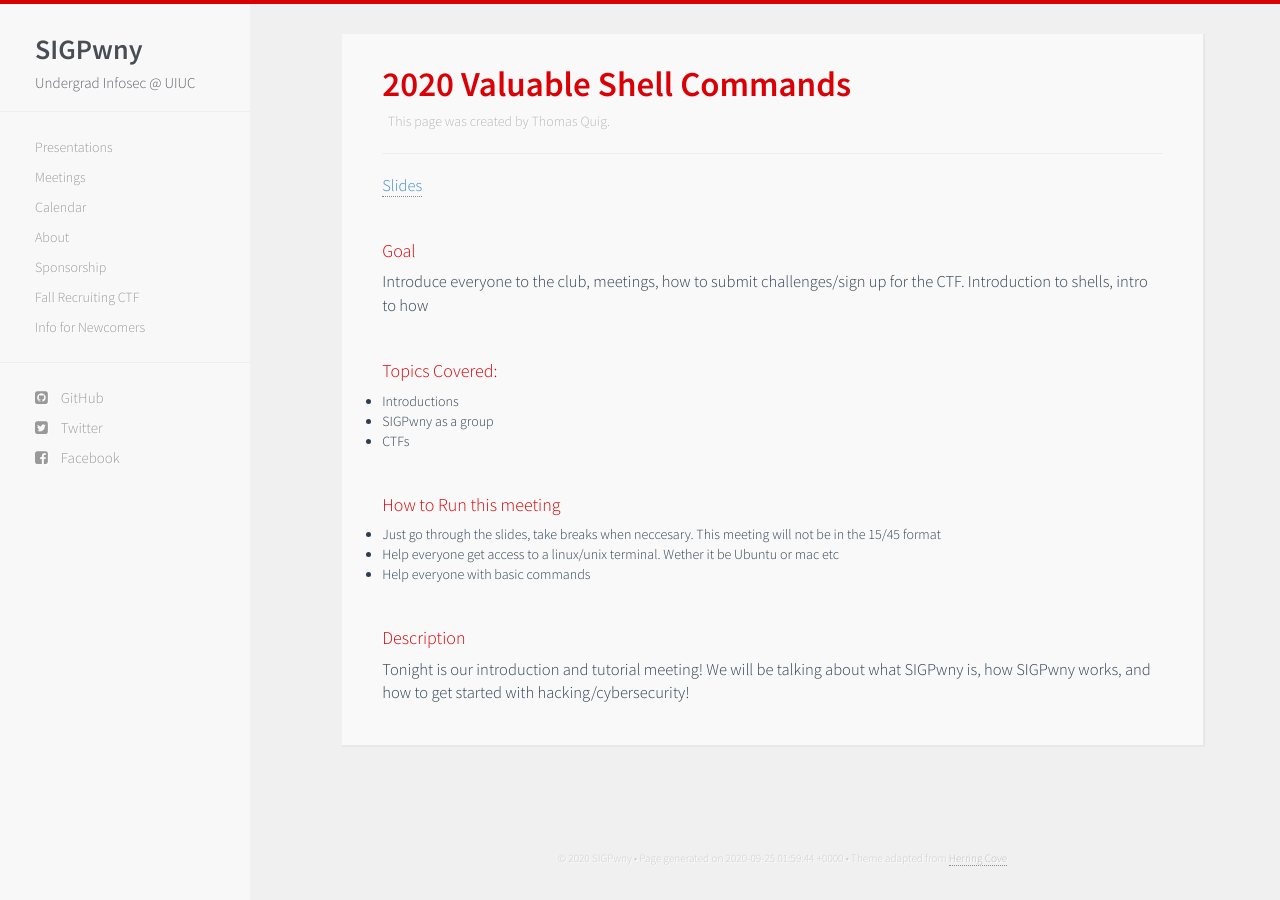
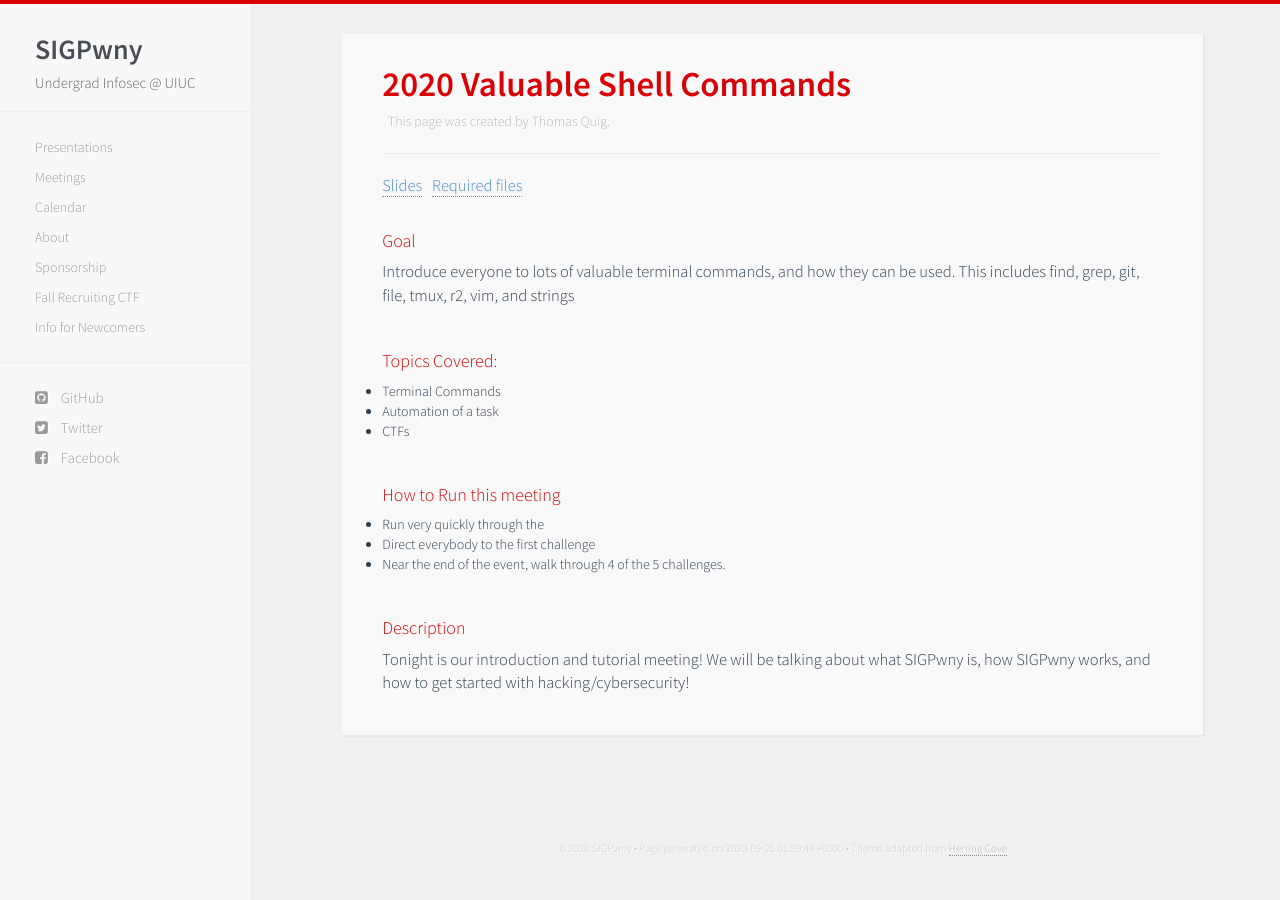
Before and after one commit to sigpwny/sigpwny.github.io-archive, a Jekyll site: the page built from _meetings/2020-shell-1.md, in a window 1280 px wide. Built offline with Jekyll 4.4.1, drawn with Linux system fonts in a browser that asks for light colours; nearby versions of some CDN libraries.

Commit message:
Updated presentations page

```diff
--- a/_meetings/2020-shell-1.md
+++ b/_meetings/2020-shell-1.md
@@ -4,17 +4,17 @@ layout: meeting
 published: true # changeme to true!!!
 title:  "2020 Valuable Shell Commands"
 credit: "Thomas Quig"
-slides: "https://docs.google.com/presentation/d/1CbWMu5e2rcABYVssAE1eaDGO6Fk2q7Eh63XHZVIu5wA/"
-link-to-assets: ""
-goal: "Introduce everyone to the club, meetings, how to submit challenges/sign up for the CTF. Introduction to shells, intro to how "
+slides: "https://docs.google.com/presentation/d/1vrQ5t6dELw74DJ8SWlaGkctPpThrjOd6gFDDUyckcSk/"
+link-to-assets: "https://github.com/Thomas-Quig/SIGPwny-Chals-FA2020"
+goal: "Introduce everyone to lots of valuable terminal commands, and how they can be used. This includes find, grep, git, file, tmux, r2, vim, and strings"
 how-to-run: [
-	"Just go through the slides, take breaks when neccesary. This meeting will not be in the 15/45 format",
-	"Help everyone get access to a linux/unix terminal. Wether it be Ubuntu or mac etc",
-	"Help everyone with basic commands"
+	"Run very quickly through the ",
+	"Direct everybody to the first challenge",
+	"Near the end of the event, walk through 4 of the 5 challenges."
 ]
 list-of-topics: [
-	"Introductions",
-	"SIGPwny as a group",
+	"Terminal Commands",
+	"Automation of a task",
 	"CTFs"
 	]
 ---
```
Also changed, not shown: _includes/presentations.html (+8 -0 lines).
